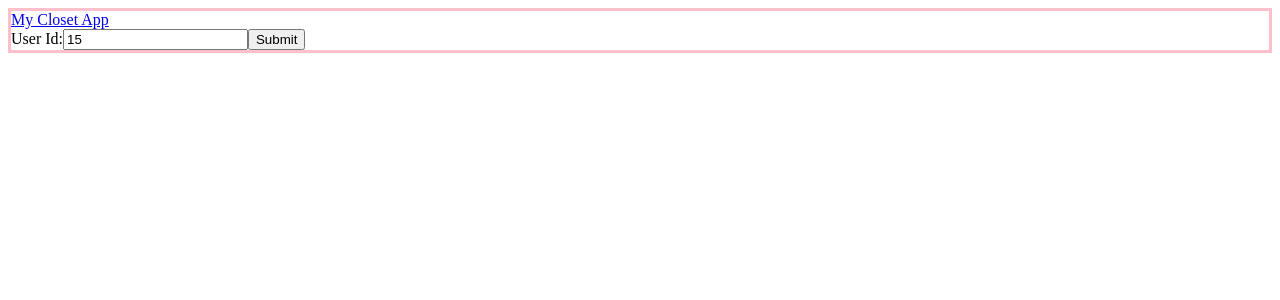
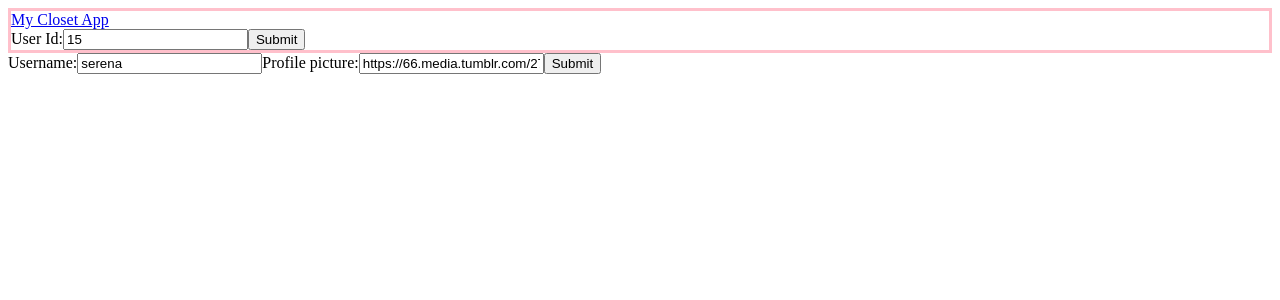
Before and after one commit to marycriv/closet-app-frontend, a React (Create React App) app: page / in a window 1280 px wide. Shown: the top 300 px of the page. Built offline with nearby package versions, Linux system fonts and the light colour scheme; no server answers.

Commit message:
Universal post and patch made

```diff
--- a/src/App.js
+++ b/src/App.js
@@ -1,6 +1,7 @@
 import React from 'react';
 import './App.css';
 import TopBar from './constant/header/TopBar';
+import UserForm from './constant/header/UserForm';
 import MainContainer from './constant/main/MainContainer';
 import { connect } from 'react-redux';
 
@@ -20,49 +21,97 @@ class App extends React.Component {
     this.getOutfits()
   }
 
-  postFunction = (imageUrl, brand, classification) => {
-    console.log(this.props.currentUserId, imageUrl, brand, classification)
-    let newItemSubmission = {
-      user_id: this.props.currentUserId,
-      image: imageUrl,
-      classification: classification,
-      brand: brand
-    }
+  universalPostFunction = (params, type) => {
 
-    fetch(`${API}/items`, {
+    let currentUserId = this.props.currentUserId
+    let payload = {}
+    let loc = null
+
+    function fetchFunction(loc, payload){
+      fetch(`${API}/${loc}`, {
         headers: {
           'Accept': 'application/json',
           'Content-Type': 'application/json'
         },
         method: 'POST',
-      body: JSON.stringify(newItemSubmission)
+        body: JSON.stringify(payload)
       })
       .then(resp => resp.json())
       .then(console.log)
     }
 
-  patchFunction = (itemId, imageUrl, brand, classification) => {
-    console.log(itemId, this.props.currentUserId, imageUrl, brand, classification)
+    function postFunc(params, type){
 
-    let newItemSubmission = {
-      user_id: this.props.currentUserId,
-      image: imageUrl,
-      classification: classification,
-      brand: brand
+      switch(type){
+      case "NEW_ITEM":
+        payload = {
+          user_id: currentUserId,
+          image: params.image,
+          classification: params.classification,
+          brand: params.brand
+        }
+        loc = 'items'
+        fetchFunction(loc, payload)
+      case "NEW_USER":
+        payload = {
+          username: params.username,
+          profile_picture: params.profilePicture
+        }
+        loc = 'users'
+        fetchFunction(loc, payload)
+      }
+    }
+
+    postFunc(params, type)
+
 
   }
 
-    fetch(`${API}/items/${parseInt(itemId)}`, {
+  universalPatchFunction = (params, type) => {
+
+    let currentUserId = this.props.currentUserId
+    let payload = {}
+    let loc = null
+    let patchLoc = parseInt(params.item_id)
+
+    function fetchFunction(loc, patchLoc, payload){
+      fetch(`${API}/${loc}/${patchLoc}`, {
         headers: {
           'Accept': 'application/json',
           'Content-Type': 'application/json'
         },
         method: 'PATCH',
-      body: JSON.stringify(newItemSubmission)
+        body: JSON.stringify(payload)
       })
       .then(resp => resp.json())
       .then(console.log)
     }
+
+    function postFunc(params, type){
+
+      switch(type){
+      case "EDIT_ITEM":
+        payload = {
+          user_id: currentUserId,
+          image: params.image,
+          classification: params.classification,
+          brand: params.brand
+        }
+        loc = 'items'
+        fetchFunction(loc, patchLoc, payload)
+      // case "EDIT_USER":
+      //   payload = {
+      //     username: params.username,
+      //     profile_picture: params.profilePicture
+      //   }
+      //   loc = 'users'
+      //   fetchFunction(loc, payload)
+      }
+    }
+
+    postFunc(params, type)
+  }
+
 
   deleteFunction = (itemId) => {
     fetch(`${API}/items/${parseInt(itemId)}`, {
@@ -98,7 +147,7 @@ class App extends React.Component {
     return (
       <div className="App">
         <TopBar />
-        {this.props.loggedIn ? <MainContainer postFunction={this.postFunction} patchFunction={this.patchFunction} deleteFunction={this.deleteFunction} /> : null}
+        {this.props.loggedIn ? <MainContainer universalPostFunction={this.universalPostFunction} universalPatchFunction={this.universalPatchFunction} deleteFunction={this.deleteFunction} /> : <UserForm universalPostFunction={this.universalPostFunction} />}
       </div>
     );
   }
--- /dev/null
+++ b/src/constant/header/UserForm.js
@@ -0,0 +1,73 @@
+import React from 'react';
+
+import { connect } from 'react-redux';
+
+class UserForm extends React.Component {
+  state = {
+    userId: this.props.currentUserId,
+    username: "serena",
+    profilePicture: "https://66.media.tumblr.com/279015f65eef8112eb3e84aa27417be0/tumblr_owzholWRAb1vwrqjho9_250.png"
+  }
+
+  handleSubmit = (e, state) => {
+    e.preventDefault();
+
+    const parent = e.target.parentElement.className
+    const itemId = e.target.parentElement.id
+    let params = {}
+
+    if (parent === "UserCard") {
+      this.props.universalPatchFunction(state.username, state.profilePicture, "EDIT_USER")
+    } else {
+      params = {username: state.username, profilePicture: state.profilePicture}
+      this.props.universalPostFunction(params, "NEW_USER")
+    }
+
+  }
+
+  handleChange = (e) => {
+  this.setState({
+    [e.target.name]: e.target.value
+  })
+}
+
+
+  render(){
+    return (
+      <form onSubmit={(e) => this.handleSubmit(e, this.state)}>
+        Username:
+        <input
+          type="text"
+          name="username"
+          value={this.state.username}
+          onChange={this.handleChange}
+        />
+        Profile picture:
+        <input
+          type="text"
+          name="profilePicture"
+          value={this.state.profilePicture}
+          onChange={this.handleChange}
+        />
+        <input type="submit" value="Submit" />
+      </form>
+    )
+  }
+}
+
+function msp(state){
+  return {
+    loggedIn: state.loggedIn,
+    currentUserId: state.currentUserId,
+    users: state.users,
+    items: state.items
+  }
+}
+
+function mdp(dispatch){
+  return {
+
+  }
+}
+
+export default connect(msp, mdp)(UserForm);
--- a/src/constant/main/MainContainer.js
+++ b/src/constant/main/MainContainer.js
@@ -9,7 +9,7 @@ const MainContainer = (props) => {
 
   return (
     <div className="MainContainer">
-        <ProfileContainer postFunction={props.postFunction} patchFunction={props.patchFunction} deleteFunction={props.deleteFunction} />
+        <ProfileContainer universalPostFunction={props.universalPostFunction} universalPatchFunction={props.universalPatchFunction} deleteFunction={props.deleteFunction} />
     </div>
   )
 }
--- a/src/profile/ItemCard.js
+++ b/src/profile/ItemCard.js
@@ -34,7 +34,7 @@ render(){
             <button onClick={(e) => this.props.deleteFunction(e.target.parentElement.id)} >Delete item</button>
 
 
-            {this.state.toggleEdit && (parseInt(this.state.itemId) === item.id) ? <ItemForm patchFunction={this.props.patchFunction} /> : null}
+            {this.state.toggleEdit && (parseInt(this.state.itemId) === item.id) ? <ItemForm universalPatchFunction={this.props.universalPatchFunction} /> : null}
           </div>
       )
       })}
--- a/src/profile/ItemForm.js
+++ b/src/profile/ItemForm.js
@@ -15,11 +15,25 @@ class ItemForm extends React.Component {
 
     const parent = e.target.parentElement.className
     const itemId = e.target.parentElement.id
+    let params = {}
 
     if (parent === "ItemCard") {
-      this.props.patchFunction(itemId, state.imageUrl, state.brand, state.classification)
+      params = {
+        image: state.imageUrl,
+        brand: state.brand,
+        classification: state.classification,
+        item_id: itemId
+      }
+
+      this.props.universalPatchFunction(params, "EDIT_ITEM")
     } else {
-      this.props.postFunction(state.imageUrl, state.brand, state.classification)
+      params = {
+        image: state.imageUrl,
+        brand: state.brand,
+        classification: state.classification
+      }
+
+      this.props.universalPostFunction(params, "NEW_ITEM")
     }
 
   }
--- a/src/profile/OutfitForm.js
+++ b/src/profile/OutfitForm.js
@@ -10,14 +10,14 @@ class OutfitForm extends React.Component {
   handleSubmit = (e, state) => {
     e.preventDefault();
 
-    // const parent = e.target.parentElement.className
-    // const itemId = e.target.parentElement.id
-    //
-    // if (parent === "OutfitCard") {
-    //   this.props.patchFunction(itemId, state.imageUrl, state.brand, state.classification)
-    // } else {
-    //   this.props.postFunction(state.imageUrl, state.brand, state.classification)
-    // }
+    const parent = e.target.parentElement.className
+    const itemId = e.target.parentElement.id
+
+    if (parent === "OutfitCard") {
+      this.props.universalPatchFunction(itemId, state.imageUrl, state.brand, state.classification)
+    } else {
+      this.props.universalPostFunction(state.imageUrl, state.brand, state.classification)
+    }
 
   }
 
--- a/src/profile/ProfileContainer.js
+++ b/src/profile/ProfileContainer.js
@@ -13,8 +13,10 @@ const ProfileContainer = (props) => {
   return (
     <div className="ProfileContainer">
       <UserData />
-      <ItemForm postFunction={props.postFunction} />
-      <ItemCard patchFunction={props.patchFunction} deleteFunction={props.deleteFunction} />
+      <ItemForm universalPostFunction={props.universalPostFunction}
+      universalPatchFunction={props.universalPatchFunction}
+      />
+      <ItemCard universalPatchFunction={props.universalPatchFunction} deleteFunction={props.deleteFunction} />
       <OutfitsContainer />
     </div>
   )
```
Lines whose indentation alone changed are shown as unchanged.
